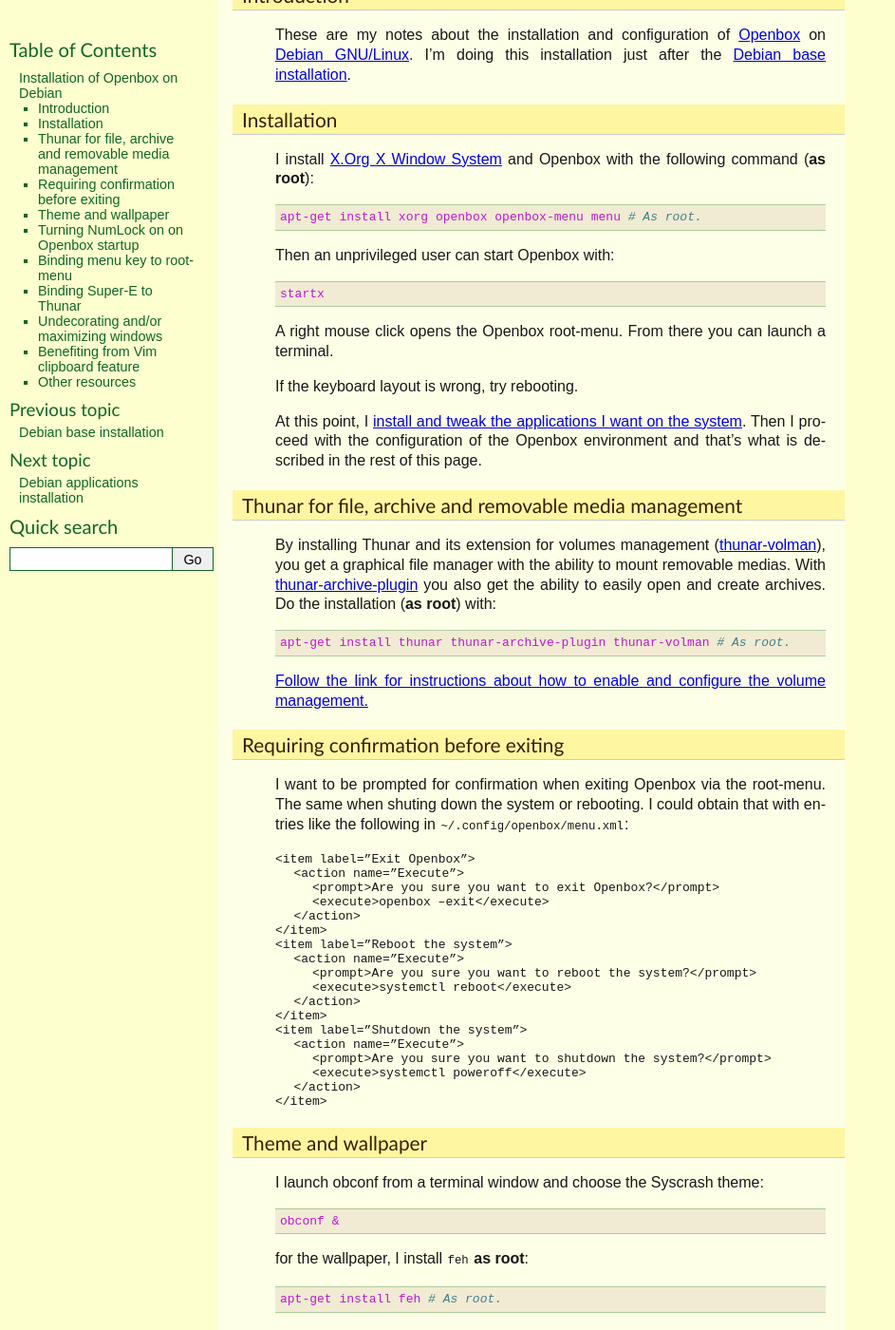
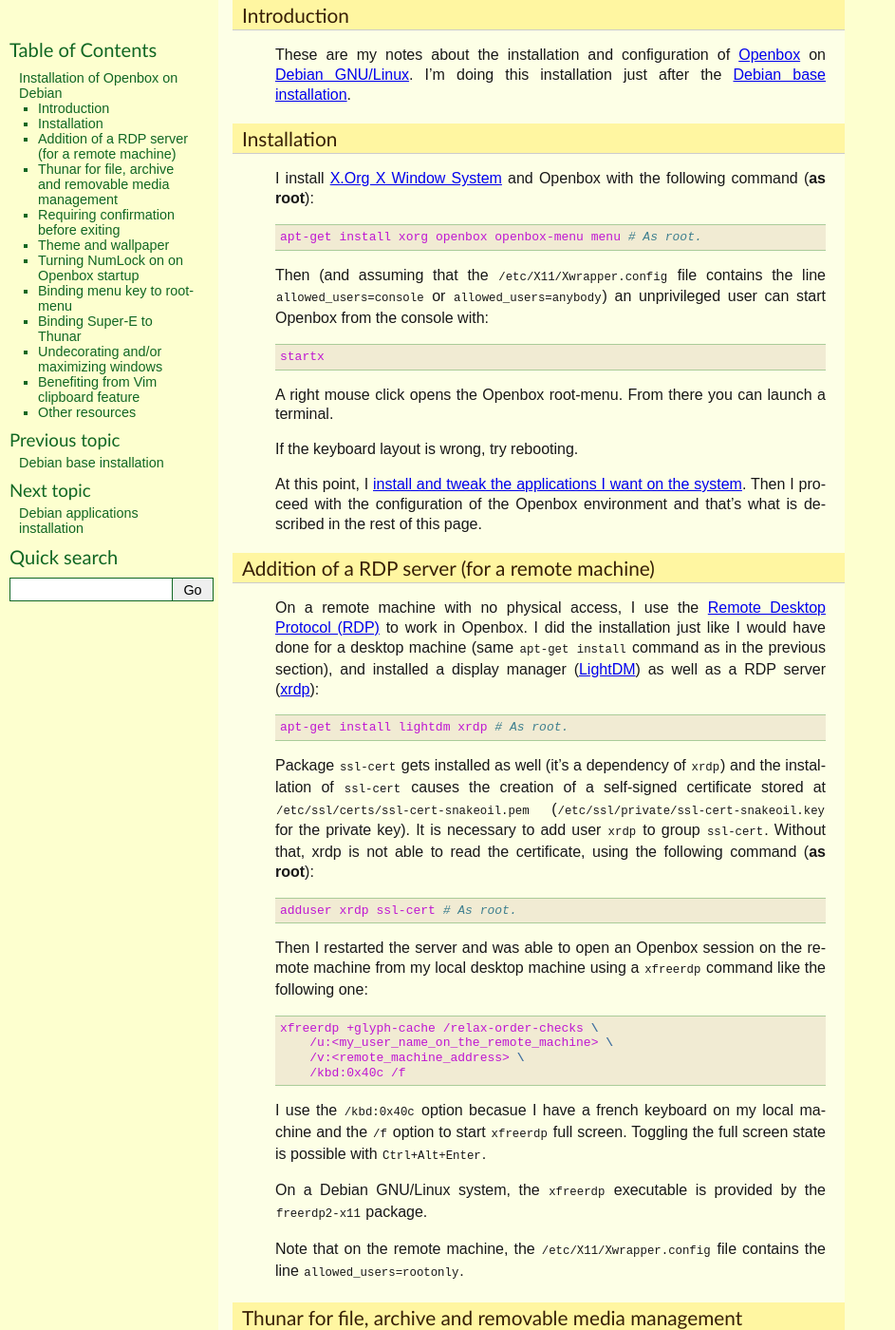
Before and after one commit to thierr26/thierr26_personal_notes_sphinx_sources, a Sphinx documentation site: the page built from source/openbox_on_debian.rst, in a window 1280 px wide and 1400 px high, scrolled down 418 px. Shown: the whole window at 95% size, without its empty margins (0-943 px from the left). Built offline with Sphinx 7.4.7, drawn with Linux system fonts in a browser that asks for light colours; some of the changed text lies outside the part shown.

Commit message:
Add xrdp installation in the Openbox page

```diff
--- a/source/openbox_on_debian.rst
+++ b/source/openbox_on_debian.rst
@@ -24,13 +24,17 @@
   single: Openbox
   single: X.org
   single: X Window
+  single: startx
+  single: /etc/X11/Xwrapper.config
 
 I install `X.Org X Window System <https://www.x.org>`_ and Openbox with the
 following command (**as root**)::
 
   apt-get install xorg openbox openbox-menu menu # As root.
 
-Then an unprivileged user can start Openbox with::
+Then (and assuming that the ``/etc/X11/Xwrapper.config`` file contains the line
+``allowed_users=console`` or ``allowed_users=anybody``) an unprivileged user
+can start Openbox from the console with::
 
   startx
 
@@ -42,6 +46,57 @@
 At this point, I :doc:`install and tweak the applications I want on the system
 <debian_apps_install>`. Then I proceed with the configuration of
 the Openbox environment and that's what is described in the rest of this page.
+
+
+Addition of a RDP server (for a remote machine)
+-----------------------------------------------
+
+.. index::
+  single: Remote Desktop Protocol (RDP)
+  single: RDP
+  pair: xrdp; RDP server
+  pair: xfreerdp; RDP client
+  single: ssl-cert
+  pair: Display manager; lightdm
+  single: /etc/X11/Xwrapper.config
+
+On a remote machine with no physical access, I use the `Remote Desktop Protocol
+(RDP) <https://en.wikipedia.org/wiki/Remote_Desktop_Protocol>`_ to work in
+Openbox. I did the installation just like I would have done for a desktop
+machine (same ``apt-get install`` command as in the previous section), and
+installed a display manager (`LightDM
+<https://en.wikipedia.org/wiki/LightDM>`_) as well as a RDP server (`xrdp
+<http://xrdp.org>`_)::
+
+  apt-get install lightdm xrdp # As root.
+
+Package ``ssl-cert`` gets installed as well (it's a dependency of ``xrdp``) and
+the installation of ``ssl-cert`` causes the creation of a self-signed
+certificate stored at ``/etc/ssl/certs/ssl-cert-snakeoil.pem``
+(``/etc/ssl/private/ssl-cert-snakeoil.key`` for the private key). It is
+necessary to add user ``xrdp`` to group ``ssl-cert``. Without that, xrdp is not
+able to read the certificate, using the following command (**as root**)::
+
+  adduser xrdp ssl-cert # As root.
+
+Then I restarted the server and was able to open an Openbox session on the
+remote machine from my local desktop machine using a ``xfreerdp`` command like
+the following one::
+
+  xfreerdp +glyph-cache /relax-order-checks \
+      /u:<my_user_name_on_the_remote_machine> \
+      /v:<remote_machine_address> \
+      /kbd:0x40c /f
+
+I use the ``/kbd:0x40c`` option becasue I have a french keyboard on my local
+machine and the ``/f`` option to start ``xfreerdp`` full screen. Toggling the
+full screen state is possible with ``Ctrl+Alt+Enter``.
+
+On a Debian GNU/Linux system, the ``xfreerdp`` executable is provided by the
+``freerdp2-x11`` package.
+
+Note that on the remote machine, the ``/etc/X11/Xwrapper.config`` file contains
+the line ``allowed_users=rootonly``.
 
 
 Thunar for file, archive and removable media management
```
